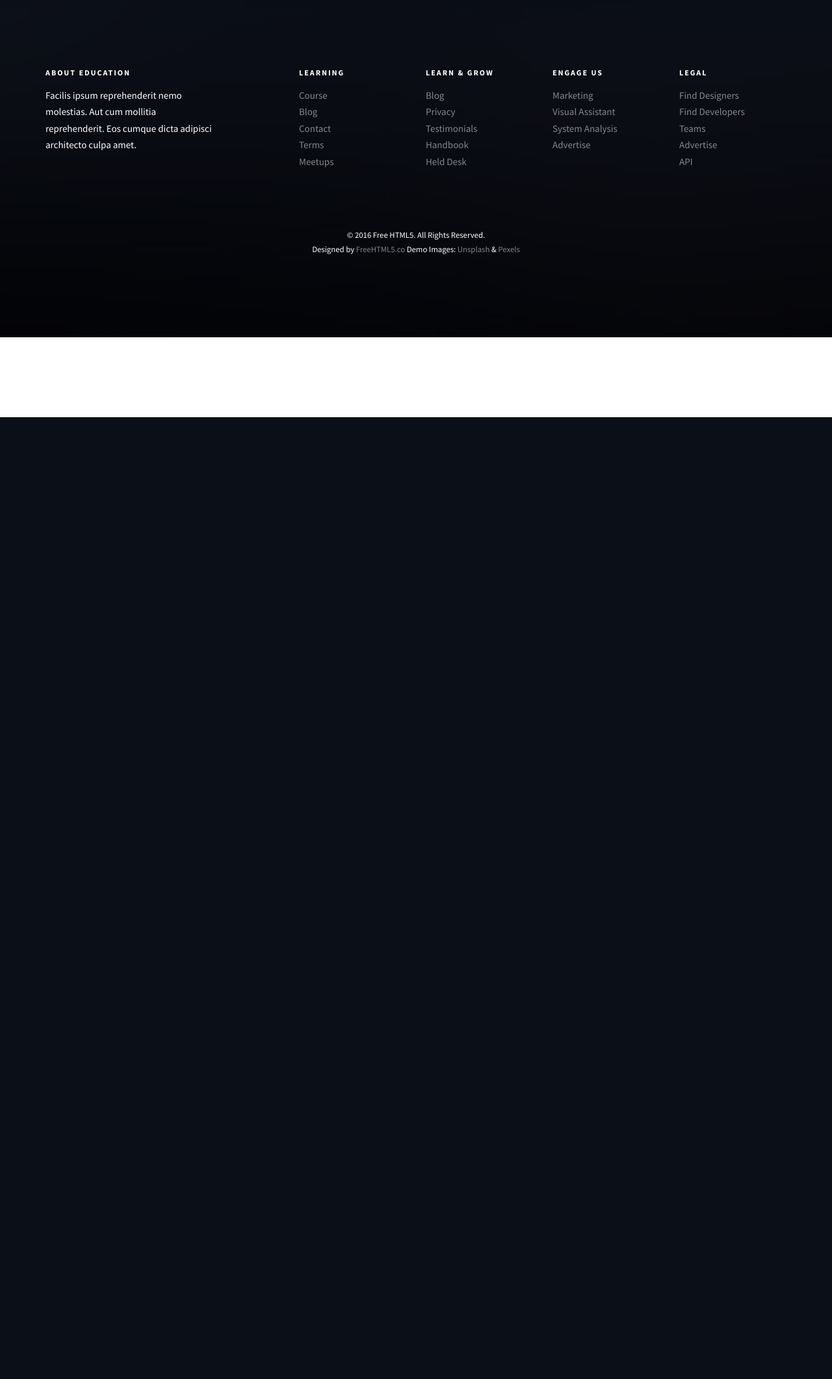
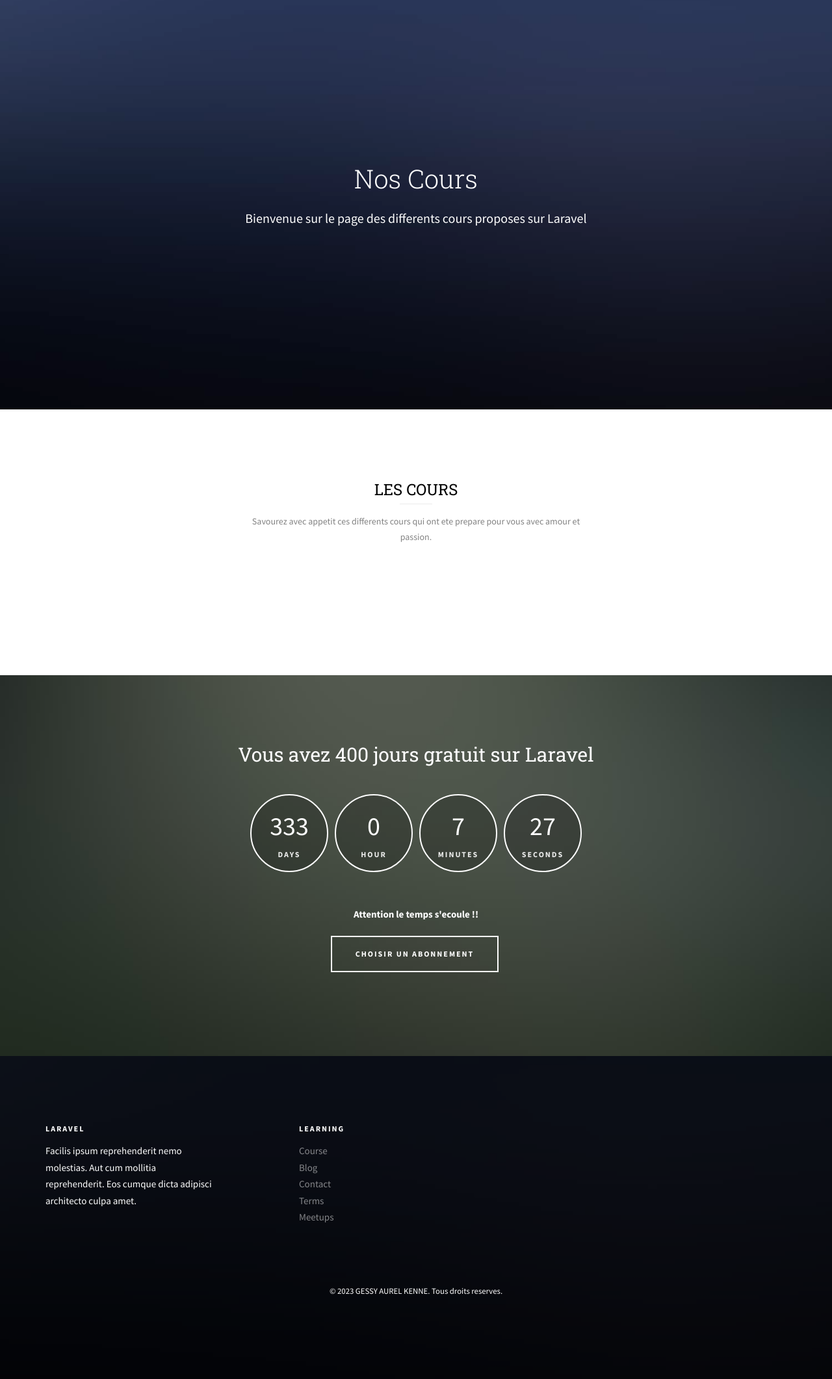
Before and after one commit to gessyken/kencode, a Laravel app: page /courses in a window 1280 px wide. Shown: the part 158-2280 px from the top of the page at 65% size. Before the commit the page ends 800 px from the top, so only its background shows below. Run offline with Laravel 10, Linux system fonts and the light colour scheme; the visitor is signed in with stand-in values (Sample User, id 1); data that the repository does not hold is empty; some web fonts are replaced.

Commit message:
Finish to custumize courses and teachers pages and link them to database

```diff
--- a/resources/views/courses.blade.php
+++ b/resources/views/courses.blade.php
@@ -1 +1,72 @@
 @extends('layouts.app')
+
+@section('title', ' | Cours')
+
+@section('content')
+	<aside id="fh5co-hero">
+		<div class="flexslider">
+			<ul class="slides">
+		   	<li style="background-image: url(images/img_bg_4.jpg);">
+		   		<div class="overlay-gradient"></div>
+		   		<div class="container">
+		   			<div class="row">
+			   			<div class="col-md-8 col-md-offset-2 text-center slider-text">
+			   				<div class="slider-text-inner">
+			   					<h1 class="heading-section">Nos Cours</h1>
+									<h2>Bienvenue sur le page des differents cours proposes sur {{ config('app.name') }} </h2>
+			   				</div>
+			   			</div>
+			   		</div>
+		   		</div>
+		   	</li>
+		  	</ul>
+	  	</div>
+	</aside>
+
+	<div id="fh5co-course">
+		<div class="container">
+			<div class="row animate-box">
+				<div class="col-md-6 col-md-offset-3 text-center fh5co-heading">
+					<h2>Les cours</h2>
+					<p>Savourez avec appetit ces differents cours qui ont ete prepare pour vous avec amour et passion.</p>
+				</div>
+			</div>
+
+			<div class="row">
+				@foreach($courses as $course)
+                    <div class="col-md-6 animate-box">
+                        <div class="course">
+                            <a href="#" class="course-img" style="background-image: url(images/project-1.jpg);">
+                            </a>
+                            <div class="desc">
+                                <h3><a href="#"> {{ $course->title }} </a></h3>
+                                <p>{{ $course->description }}.</p>
+                                <p>de type {{ $course->type }}.</p>
+                                <p>Proposee par {{ $course->author }}.</p>
+                                <span><a href="#" class="btn btn-primary btn-sm btn-course">Suivre le cours</a></span>
+                            </div>
+                        </div>
+                    </div>
+                @endforeach
+
+			</div>
+		</div>
+	</div>
+
+	<div id="fh5co-register" style="background-image: url(images/img_bg_2.jpg);">
+        <div class="overlay"></div>
+        <div class="row">
+            <div class="col-md-8 col-md-offset-2 animate-box">
+                <div class="date-counter text-center">
+                    <h2>Vous avez 400 jours gratuit sur {{ config('app.name') }}</h2>
+                    <h3></h3>
+                    <div class="simply-countdown simply-countdown-one"></div>
+                    <p><strong>Attention le temps s'ecoule !!</strong></p>
+                    <p><a href="#" class="btn btn-primary btn-lg btn-reg">Choisir un abonnement</a></p>
+                </div>
+            </div>
+        </div>
+    </div>
+
+
+@endsection
--- a/resources/views/home.blade.php
+++ b/resources/views/home.blade.php
@@ -377,7 +377,7 @@
                             </div>
                      <div class="pricing__price">
                         <span class="pricing__anim pricing__anim--1">
-                                <span class="pricing__currency">XAF</span>50.000
+                                <span class="pricing__currency">XAF</span>5000
                         </span>
                         <span class="pricing__anim pricing__anim--2">
                                 <span class="pricing__period">par an</span>
@@ -406,7 +406,7 @@
                             </div>
                      <div class="pricing__price">
                         <span class="pricing__anim pricing__anim--1">
-                                <span class="pricing__currency">XAF</span>100.000
+                                <span class="pricing__currency">XAF</span>10.0000
                         </span>
                         <span class="pricing__anim pricing__anim--2">
                                 <span class="pricing__period">par an</span>
--- a/resources/views/layouts/app.blade.php
+++ b/resources/views/layouts/app.blade.php
@@ -84,21 +84,21 @@
                     </div>
                     <div class="col-xs-10 text-right menu-1">
                         <ul>
-                            <li class="active"><a href=href={{ route('home') }}>Acceuil</a></li>
-                            <li><a href="courses.html">Cours</a></li>
-                            <li><a href="teacher.html">Enseignants</a></li>
-                            <li><a href="about.html">A propos</a></li>
-                            <li><a href="pricing.html">Prix</a></li>
+                            <li class="active"><a href={{ route('home') }}>Acceuil</a></li>
+                            <li><a href={{ route('courses') }}>Cours</a></li>
+                            <li><a href={{ route('teachers') }}>Enseignants</a></li>
+                            <li><a href={{ route('about') }}>A propos</a></li>
+                            <li><a href={{ route('pricing') }}>Prix</a></li>
                             <li class="has-dropdown">
                                 <a href="blog.html">Blog</a>
                                 <ul class="dropdown">
-                                    <li><a href="#">Web Design</a></li>
-                                    <li><a href="#">eCommerce</a></li>
-                                    <li><a href="#">Branding</a></li>
-                                    <li><a href="#">API</a></li>
+                                    <li><a href="#">Gessy Ken</a></li>
+                                    <li><a href="#">Ferry Nde</a></li>
+                                    <li><a href="#">Sergio Chebeu</a></li>
+                                    <li><a href="#">Tony Biaka</a></li>
                                 </ul>
                             </li>
-                            <li><a href="contact.html">Contacts</a></li>
+                            <li><a href={{ route('contact') }}>Contacts</a></li>
                             {{-- <li class="btn-cta"><a href="#"><span>Login</span></a></li> --}}
                             <li class="btn-cta"><a href='#'><span>Fermer ma session</span></a></li>
                         </ul>
@@ -116,21 +116,21 @@
         <div class="container">
             <div class="row row-pb-md">
                 <div class="col-md-3 fh5co-widget">
-                    <h3>About Education</h3>
+                    <h3>{{ config('app.name') }}</h3>
                     <p>Facilis ipsum reprehenderit nemo molestias. Aut cum mollitia reprehenderit. Eos cumque dicta adipisci architecto culpa amet.</p>
                 </div>
                 <div class="col-md-2 col-sm-4 col-xs-6 col-md-push-1 fh5co-widget">
                     <h3>Learning</h3>
                     <ul class="fh5co-footer-links">
-                        <li><a href="#">Course</a></li>
+                        <li><a href={{ route('courses') }}>Course</a></li>
                         <li><a href="#">Blog</a></li>
-                        <li><a href="#">Contact</a></li>
+                        <li><a href={{ route('contact') }}>Contact</a></li>
                         <li><a href="#">Terms</a></li>
                         <li><a href="#">Meetups</a></li>
                     </ul>
                 </div>
 
-                <div class="col-md-2 col-sm-4 col-xs-6 col-md-push-1 fh5co-widget">
+           {{--      <div class="col-md-2 col-sm-4 col-xs-6 col-md-push-1 fh5co-widget">
                     <h3>Learn &amp; Grow</h3>
                     <ul class="fh5co-footer-links">
                         <li><a href="#">Blog</a></li>
@@ -160,14 +160,14 @@
                         <li><a href="#">Advertise</a></li>
                         <li><a href="#">API</a></li>
                     </ul>
-                </div>
+                </div> --}}
             </div>
 
             <div class="row copyright">
                 <div class="col-md-12 text-center">
                     <p>
-                        <small class="block">&copy; 2016 Free HTML5. All Rights Reserved.</small>
-                        <small class="block">Designed by <a href="http://freehtml5.co/" target="_blank">FreeHTML5.co</a> Demo Images: <a href="http://unsplash.co/" target="_blank">Unsplash</a> &amp; <a href="https://www.pexels.com/" target="_blank">Pexels</a></small>
+                        <small class="block">&copy; {{ date('Y') }} GESSY AUREL KENNE. Tous droits reserves.</small>
+                        {{-- <small class="block">Designed by <a href="http://freehtml5.co/" target="_blank">FreeHTML5.co</a></small> --}}
                     </p>
                 </div>
             </div>
@@ -223,8 +223,3 @@
     </script>
     </body>
 </html>
-
-
-<form id="logout-form" action="{{ route('logout') }}" method="POST" class="d-none">
-    @csrf
-</form>
--- a/routes/web.php
+++ b/routes/web.php
@@ -1,6 +1,8 @@
 <?php
 
 use Illuminate\Support\Facades\Route;
+use App\Models\Teacher;
+use App\Models\Course;
 
 /*
 |--------------------------------------------------------------------------
@@ -33,7 +35,18 @@ Route::middleware(['auth'])->group(
     function () {
         Route::get('/courses', function ()
         {
-            return view('courses');
+            $courses = Course::all();
+            return view('courses', compact('courses'));
         })->name('courses');
-    }
-);
+
+        Route::get('/teachers', function ()
+        {
+            $teachers = Teacher::all();
+            return view('teachers', compact('teachers'));
+        })->name('teachers');
+
+        Route::get('/pricing', function ()
+        {
+            return view('pricing');
+        })->name('pricing');
+});
```
Also changed, not shown: app/Models/Teacher.php (added, +19 -0 lines), resources/views/pricing.blade.php (added, +7 -0 lines), resources/views/teachers.blade.php (+58 -0 lines), database/migrations/2023_04_15_232452_create_teachers_table.php (added).
